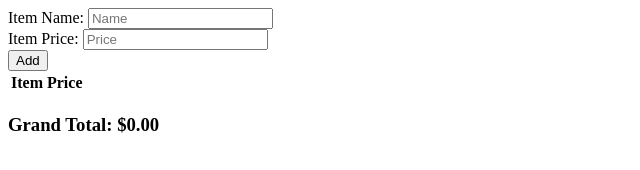
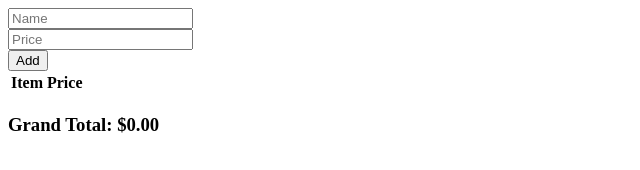
Before and after one commit to acciojob/shopping-cart-Skyer3108, a website: page main.html in a window 1280 px wide. Shown: the whole page, without its empty margins (0-640 px from the left). Drawn offline with Linux system fonts and the light colour scheme.

Commit message:
created a submission

```diff
--- a/main.html
+++ b/main.html
@@ -12,11 +12,11 @@
 <div class="container">
 
   <div>
-    <label for="item-name-input">Item Name:</label>
+    <!-- <label for="item-name-input">Item Name:</label> -->
     <input type="text" id="item-name-input" aria-labelledby="item-name-label" placeholder='Name' required>
   </div>
   <div>
-    <label for="item-price-input">Item Price:</label>
+
     <input type="number" id="item-price-input" aria-labelledby="item-price-label" step="0.01" placeholder='Price' required>
   </div>
   <button id="add">Add</button>
```
